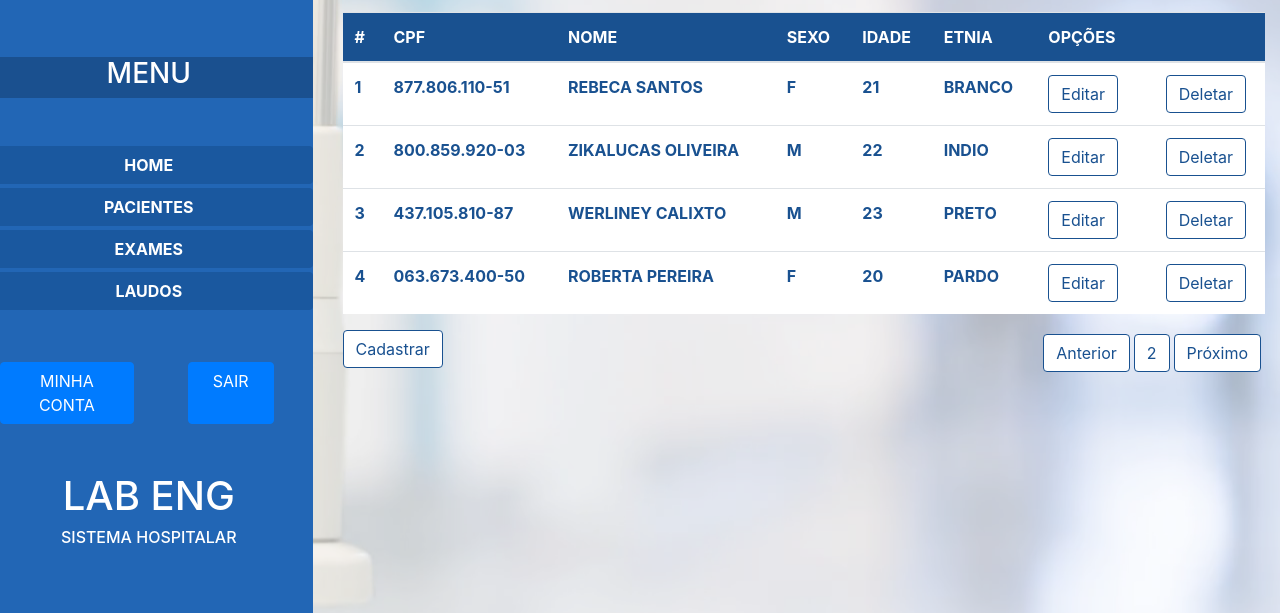
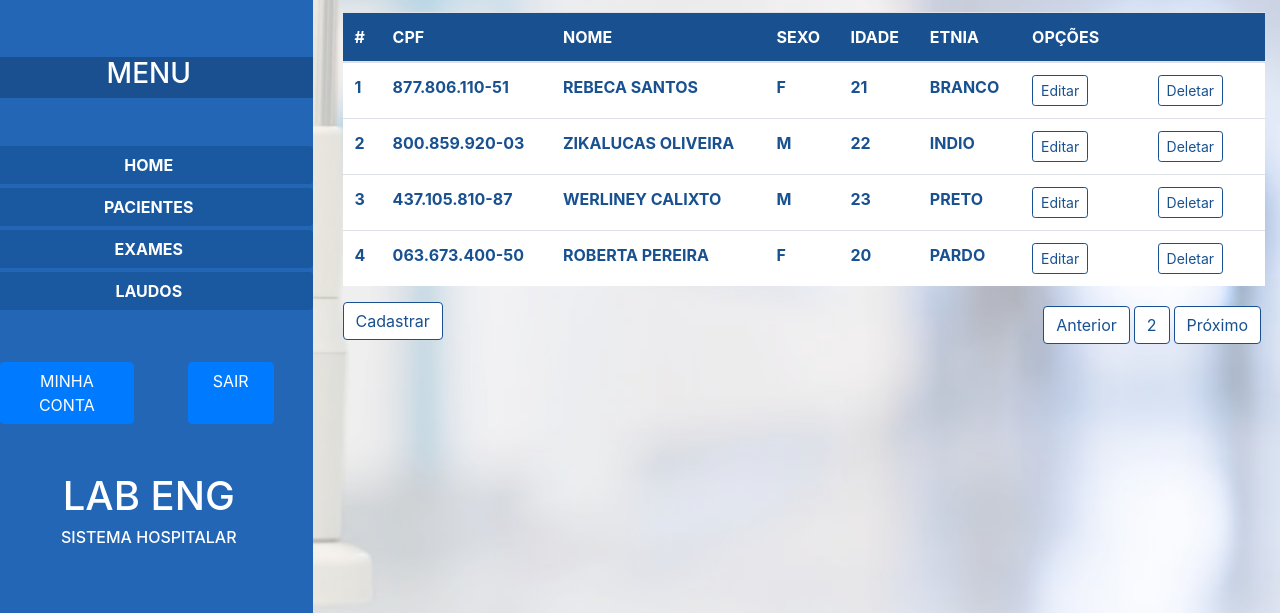
Before and after one commit to NathanMB/LabEng, a Django app: page /listar/pacientes in a window 1280 px wide. Shown: the part 140-753 px from the top of the page. Run offline with Django 3.2, Linux system fonts and the light colour scheme; data comes from the database, SQL or seed files in the repository; some libraries are stand-ins or nearby versions.

Commit message:
Tabela e botões
A tabela agora é responsiva e os botões não vazam da tabela.

```diff
--- a/LabEng/exams/templates/listar_pacientes.html
+++ b/LabEng/exams/templates/listar_pacientes.html
@@ -130,7 +130,7 @@
                         <div class="col-12">
                             <!--Tabela de pacientes
                     --------------------------->
-                            <table class="table">
+                            <table class="table table-responsive-lg">
                                 <!--Atributos-->
                                 <thead>
                                     <tr>
@@ -157,11 +157,11 @@
                                         <td>
                                             <div class="row">
                                                 <div class="col-lg-6">
-                                                    <button type="button" class="btn ">Editar</button>
+                                                    <button type="button" class="btn btn-sm">Editar</button>
                                                 </div>
 
                                                 <div class="col-lg-6">
-                                                    <div class=""><button type="button" class="btn">Deletar</button>
+                                                    <div class=""><button type="button" class="btn btn-sm mr-5">Deletar</button>
                                                     </div>
                                                 </div>
                                             </div>
```
